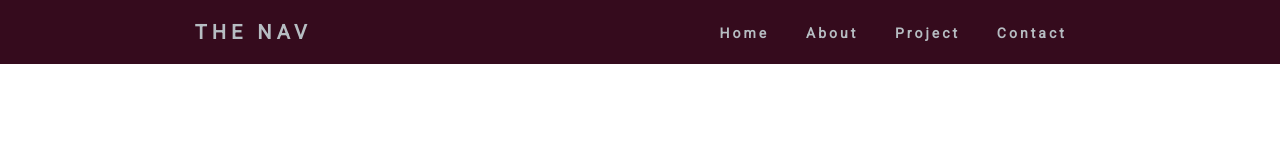
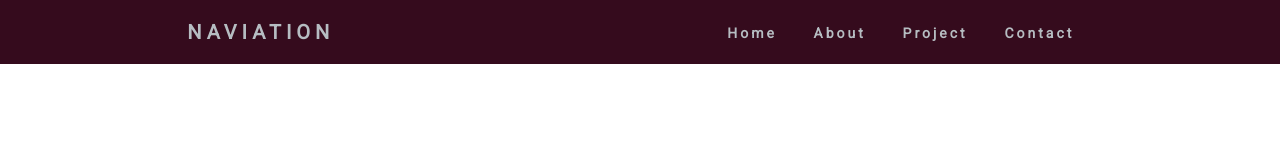
Before and after one commit to hamzahmd/Responsive-Navigation-bar, a plain HTML site: page index.html in a window 1280 px wide. Drawn offline with Linux system fonts and the light colour scheme.

Commit message:
Update index.html

```diff
--- a/index.html
+++ b/index.html
@@ -13,7 +13,7 @@
   <body>
     <nav>
       <div class="Logo">
-        <h4>The NAV</h4>
+        <h4>Naviation</h4>
       </div>
       <ul class="nav-links">
         <li>
```
